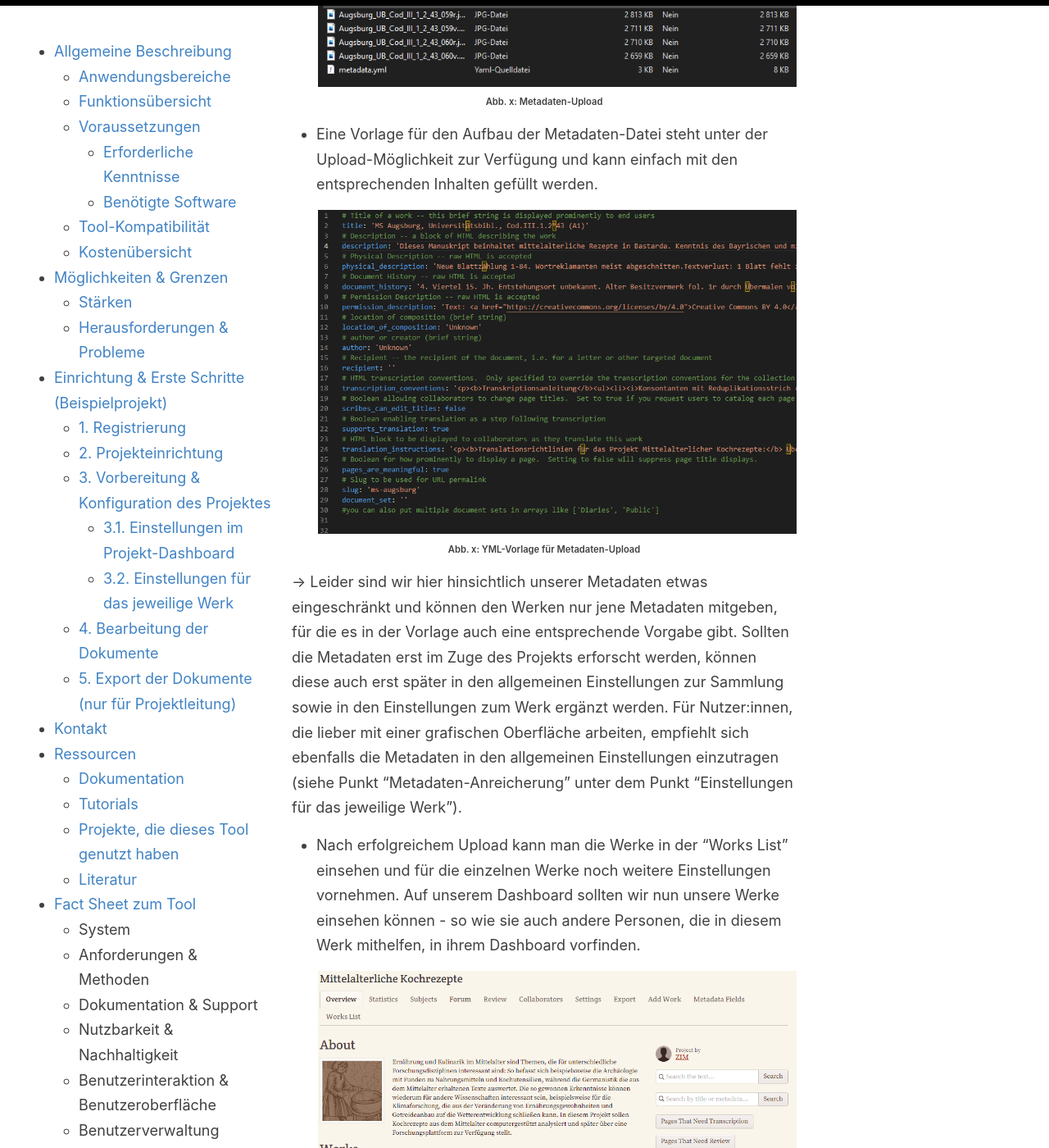
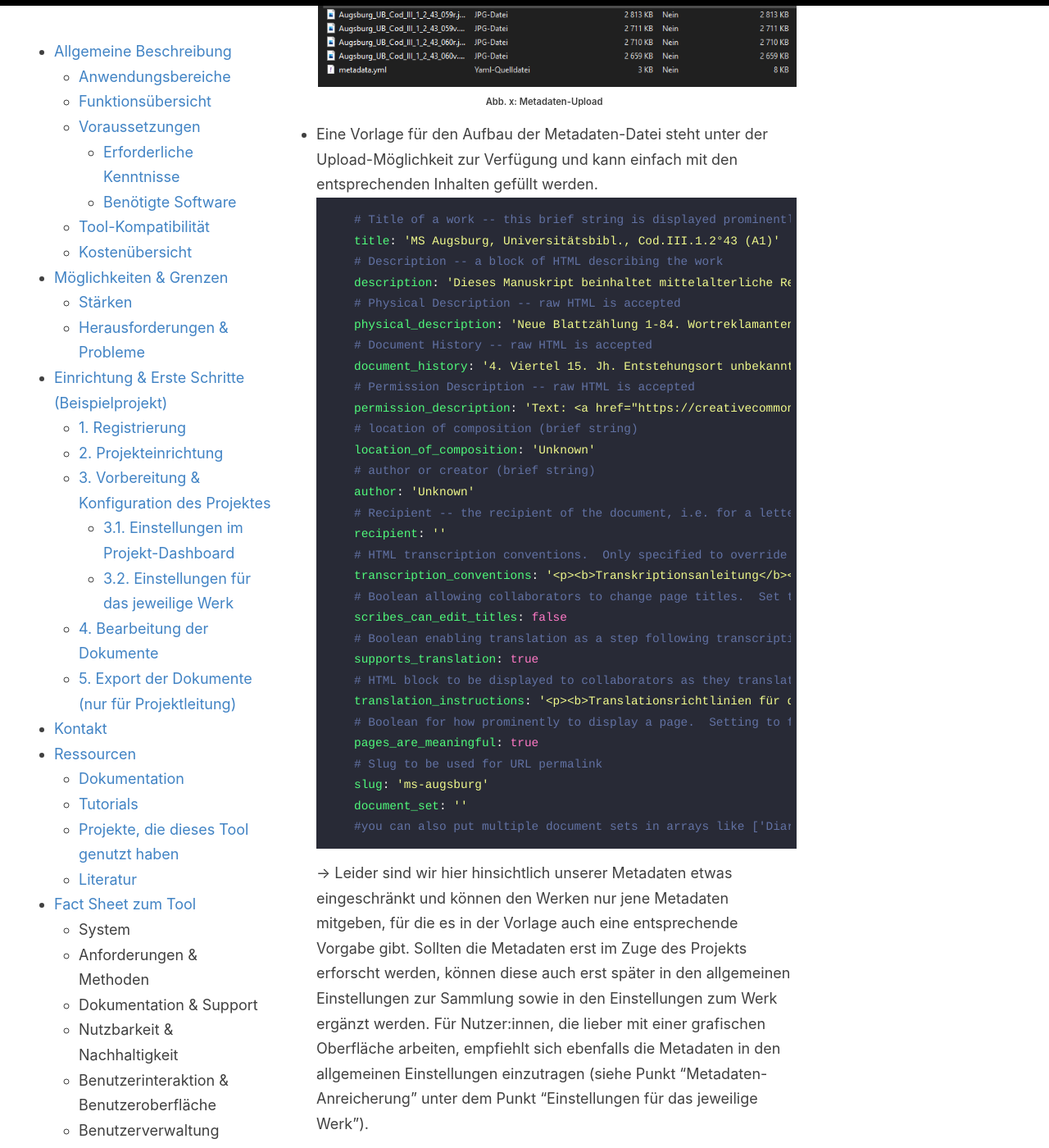
Before and after one commit to DigEdTnT/digedtnt.github.io, a Jekyll site: the page built from _posts/2023-03-27-fromthepage.md, in a window 1280 px wide and 1400 px high, scrolled down 9133 px. Shown: the whole window at 82% size. Built offline with Jekyll 4.4.1, drawn with Linux system fonts in a browser that asks for light colours.

Commit message:
Update 2023-03-27-fromthepage.md

````diff
--- a/_posts/2023-03-27-fromthepage.md
+++ b/_posts/2023-03-27-fromthepage.md
@@ -205,7 +205,38 @@ Anhand eines Beispielprojekts, das zum Ziel hat, Kochrezepte aus dem Mittelalter
    * Da uns von den Bibliotheken, die über die Originale verfügen, bereits ein paar Metadaten bekannt sind, legen wir in jedem unserer Manuskript-Ordner auch eine [YAML-Datei](https://de.wikipedia.org/wiki/YAML) mit den bereits vorhandenen Metadaten ab. Um zu vermeiden, dass es mit dem Upload Probleme gibt (wie es bei unserem ersten Versuch der Fall war), überprüft man am besten mit dem [YAML-Checker](https://yamlchecker.com/), ob die Syntax korrekt ist.
 {% include image.html url="../data/pipelines/pipeline_1/fromthepage/img/zip-with-metadata.PNG" description="Abb. x: Metadaten-Upload" %}
    * Eine Vorlage für den Aufbau der Metadaten-Datei steht unter der Upload-Möglichkeit zur Verfügung und kann einfach mit den entsprechenden Inhalten gefüllt werden.
-{% include image.html url="../data/pipelines/pipeline_1/fromthepage/img/metadata-yml.PNG" description="Abb. x: YML-Vorlage für Metadaten-Upload" %}
+   ```yml
+   # Title of a work -- this brief string is displayed prominently to end users
+   title: 'MS Augsburg, Universitätsbibl., Cod.III.1.2°43 (A1)'
+   # Description -- a block of HTML describing the work
+   description: 'Dieses Manuskript beinhaltet mittelalterliche Rezepte in Bastarda. Kenntnis des Bayrischen und mittelalterlichen Lateins von Vorteil.'
+   # Physical Description -- raw HTML is accepted
+   physical_description: 'Neue Blattzählung 1-84. Wortreklamanten meist abgeschnitten.Textverlust: 1 Blatt fehlt zwischen fol. 59-60. Bastarda -durchgehend von einer Hand; Nachträge einiger jüngerer Hände, um 1500/Anfang 16. Jh.: 23r, 35r, 73r-79r an den Rändern; geübte Hand, sauberes Schriftbild, Oberlängen orientieren sich am Mittelband. Alter Einband: starker Pergamentumschlag mit übergreifendem Rückendeckel.'
+   # Document History -- raw HTML is accepted
+   document_history: '4. Viertel 15. Jh. Entstehungsort unbekannt. Alter Besitzvermerk fol. 1r durch Übermalen völlig getilgt; Erwerbung des Fürsten Ludwig, vgl. 1r. Oettingisches Wappen und Erwerbsjahr: 1813. Bibliothekssignatur des 19. Jhs.'
+   # Permission Description -- raw HTML is accepted
+   permission_description: 'Text: <a href="https://creativecommons.org/licenses/by/4.0">Creative Commons BY 4.0</a> Faksimiles: <a href="https://creativecommons.org/licenses/by-nc-sa/4.0/">Creative Commons BY-NC-SA 4.0 </a>'
+   # location of composition (brief string)
+   location_of_composition: 'Unknown'
+   # author or creator (brief string)
+   author: 'Unknown'
+   # Recipient -- the recipient of the document, i.e. for a letter or other targeted document
+   recipient: ''
+   # HTML transcription conventions.  Only specified to override the transcription conventions for the collection
+   transcription_conventions: '<p><b>Transkriptionsanleitung</b><ul><li><i>Konsontanten mit Reduplikationsstrich (waagrechter Strich über Buchstabe): </i>Immer Doppelkonsonanten ausschreiben, z.B. nn oder mm.</li> <li><i>Unsicherheiten aufgrund Unleserlichkeit: </i>Gesamtes Wort mit dem Button "unclear" markieren und unleserliche Zeichen mit Fragezeichen ersetzen. Die Leerzeichen vor und nach dem Wort müssen außerhalb des Tags stehen; z. B. <unclear>n?m</unclear> </li> <li><i>Zeilenumbrüche:</i>Drücke nach jeder Zeile <code>Enter</code>, um das Zeilenende zu markieren. Zwei mal Enter bzw. eine Leerzeile wird als Absatz dargestellt. Bitte nur verwenden, wenn ein großer Abstand zu sehen ist. </li></ul>'
+   # Boolean allowing collaborators to change page titles.  Set to true if you request users to catalog each page
+   scribes_can_edit_titles: false
+   # Boolean enabling translation as a step following transcription
+   supports_translation: true
+   # HTML block to be displayed to collaborators as they translate this work
+   translation_instructions: '<p><b>Translationsrichtlinien für das Projekt Mittelalterlicher Kochrezepte:</b> Übersetzung ins Englische optional.</p>'
+   # Boolean for how prominently to display a page.  Setting to false will suppress page title displays.
+   pages_are_meaningful: true
+   # Slug to be used for URL permalink
+   slug: 'ms-augsburg'
+   document_set: ''
+   #you can also put multiple document sets in arrays like ['Diaries', 'Public']
+   ```
 → Leider sind wir hier hinsichtlich unserer Metadaten etwas eingeschränkt und können den Werken nur jene Metadaten mitgeben, für die es in der Vorlage auch eine entsprechende Vorgabe gibt. Sollten die Metadaten erst im Zuge des Projekts erforscht werden, können diese auch erst später in den allgemeinen Einstellungen zur Sammlung sowie in den Einstellungen zum Werk ergänzt werden. Für Nutzer:innen, die lieber mit einer grafischen Oberfläche arbeiten, empfiehlt sich ebenfalls die Metadaten in den allgemeinen Einstellungen einzutragen (siehe Punkt “Metadaten-Anreicherung” unter dem Punkt “Einstellungen für das jeweilige Werk”).
    * Nach erfolgreichem Upload kann man die Werke in der “Works List” einsehen und für die einzelnen Werke noch weitere Einstellungen vornehmen.
 Auf unserem Dashboard sollten wir nun unsere Werke einsehen können - so wie sie auch andere Personen, die in diesem Werk mithelfen, in ihrem Dashboard vorfinden.
````
